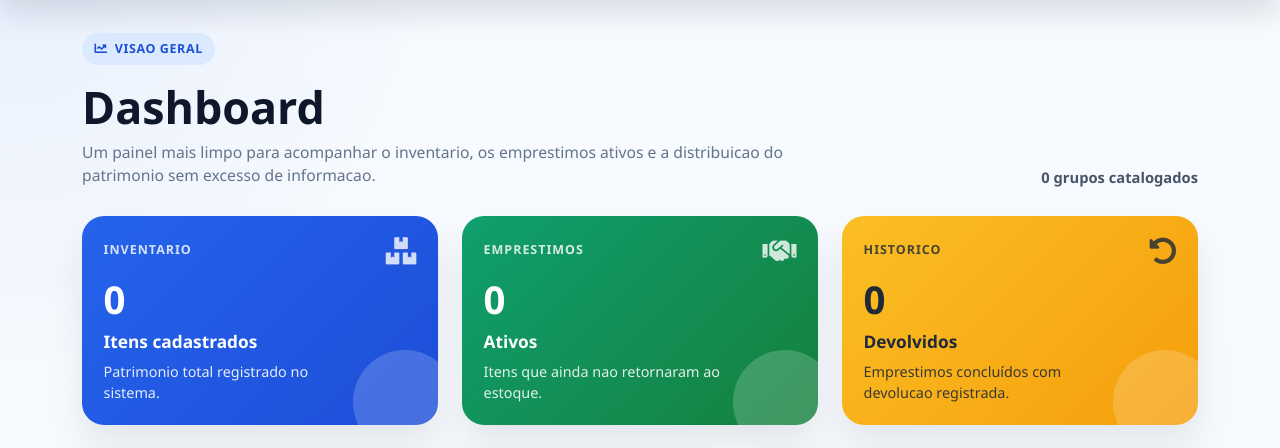
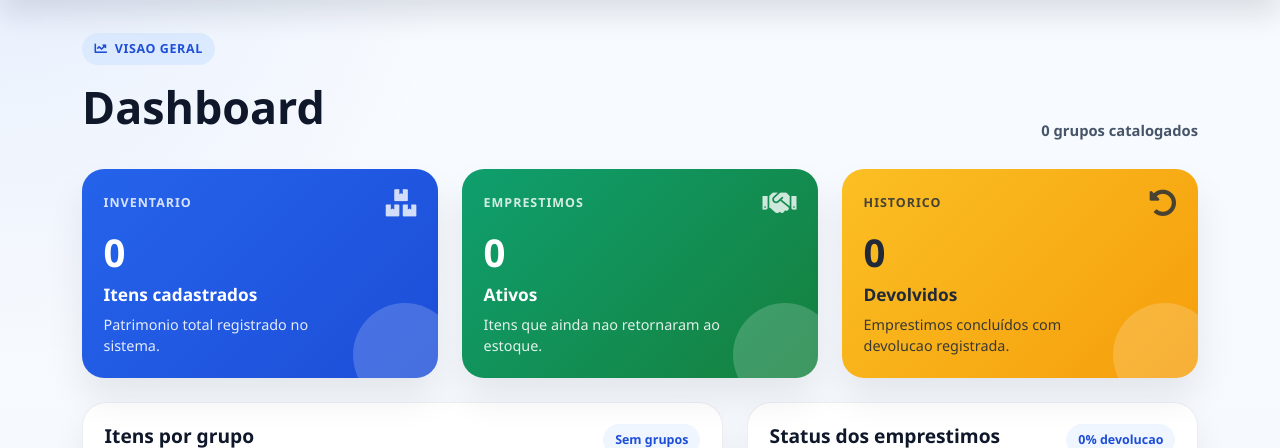
Before and after one commit to conectacasarr/inventario, a Flask app: page /dashboard in a window 1280 px wide. Shown: the part 99-547 px from the top of the page. Run offline with Flask 3, Linux system fonts and the light colour scheme; a user stored in the database is signed in; data that the repository does not hold is empty.

Commit message:
fix: remove dashboard subtitle copy

```diff
--- a/templates/dashboard_simples.html
+++ b/templates/dashboard_simples.html
@@ -36,13 +36,6 @@
         font-size: clamp(2rem, 4vw, 2.8rem);
         font-weight: 800;
         color: #0f172a;
-    }
-
-    .dashboard-subtitle {
-        margin: 0;
-        max-width: 44rem;
-        color: #64748b;
-        font-size: 0.98rem;
     }
 
     .dashboard-meta {
@@ -223,10 +216,6 @@
                 Visao Geral
             </span>
             <h1 class="dashboard-title">Dashboard</h1>
-            <p class="dashboard-subtitle">
-                Um painel mais limpo para acompanhar o inventario, os emprestimos ativos
-                e a distribuicao do patrimonio sem excesso de informacao.
-            </p>
         </div>
         <div class="dashboard-meta">
             {{ total_grupos }} grupos catalogados
```
